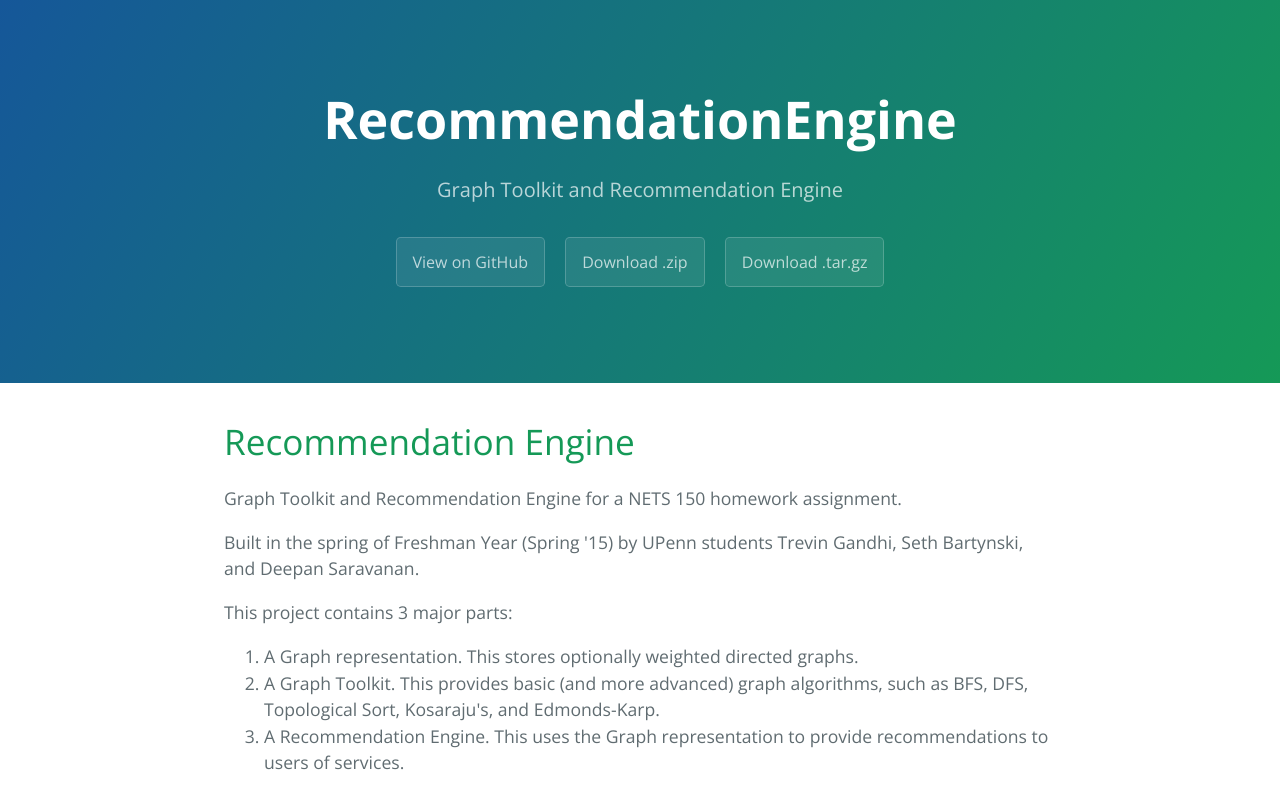
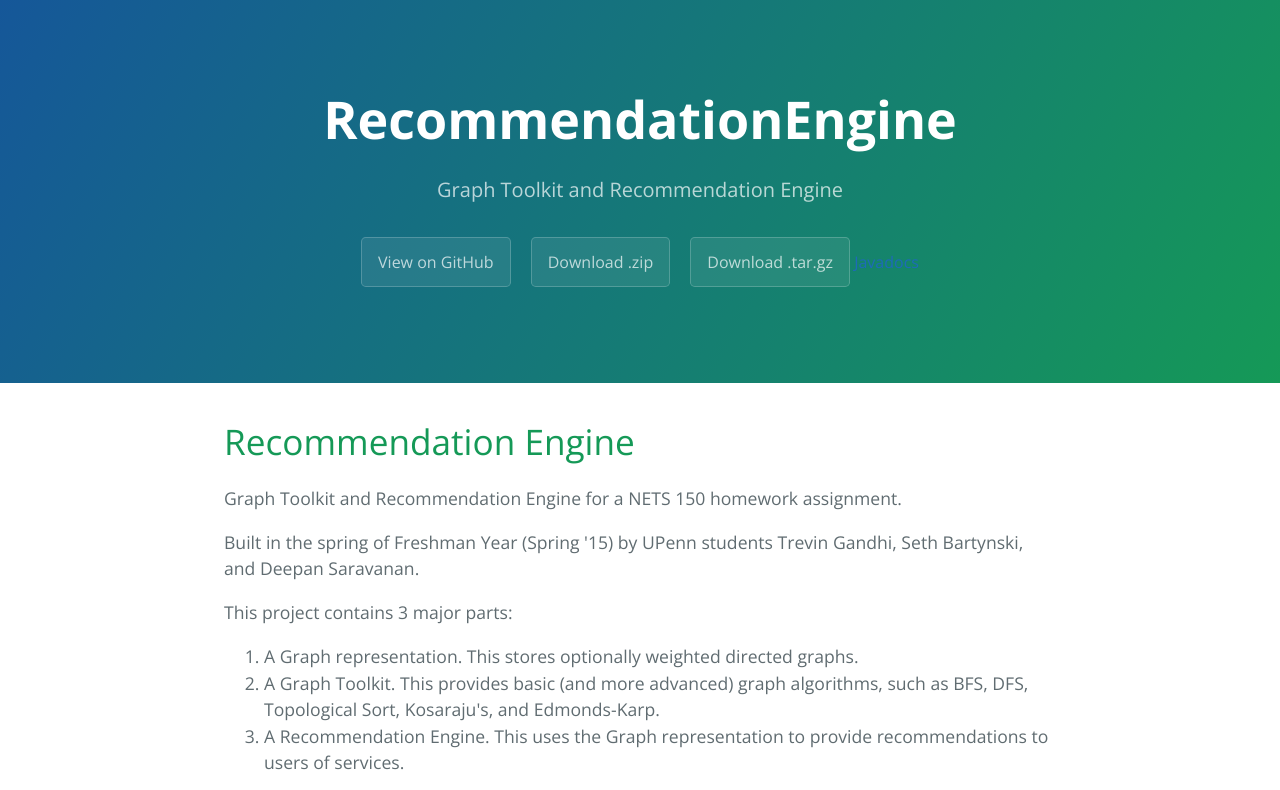
Before and after one commit to sonicxml/RecommendationEngine, a plain HTML site: page index.html in a window 1280 px wide. Shown: the top 790 px of the page. Drawn offline with nearby package versions, Linux system fonts and the light colour scheme.

Commit message:
Added link to Javadocs

```diff
--- a/index.html
+++ b/index.html
@@ -16,6 +16,7 @@
       <a href="https://github.com/sonicxml/RecommendationEngine" class="btn">View on GitHub</a>
       <a href="https://github.com/sonicxml/RecommendationEngine/zipball/master" class="btn">Download .zip</a>
       <a href="https://github.com/sonicxml/RecommendationEngine/tarball/master" class="btn">Download .tar.gz</a>
+      <a href="https://github.com/sonicxml/RecommendationEngine/tree/Javadocs/index.html">Javadocs</a>
     </section>
 
     <section class="main-content">
```
